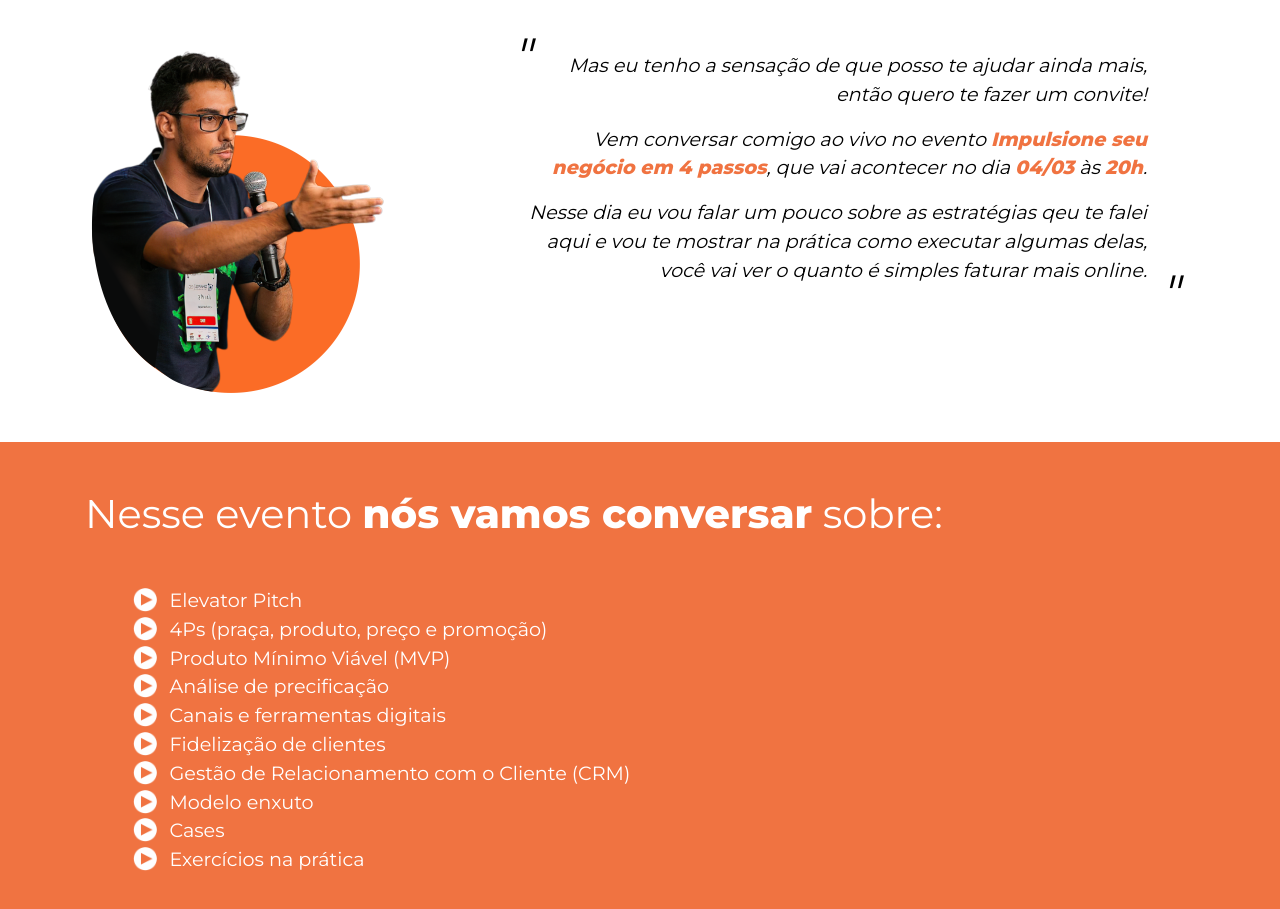
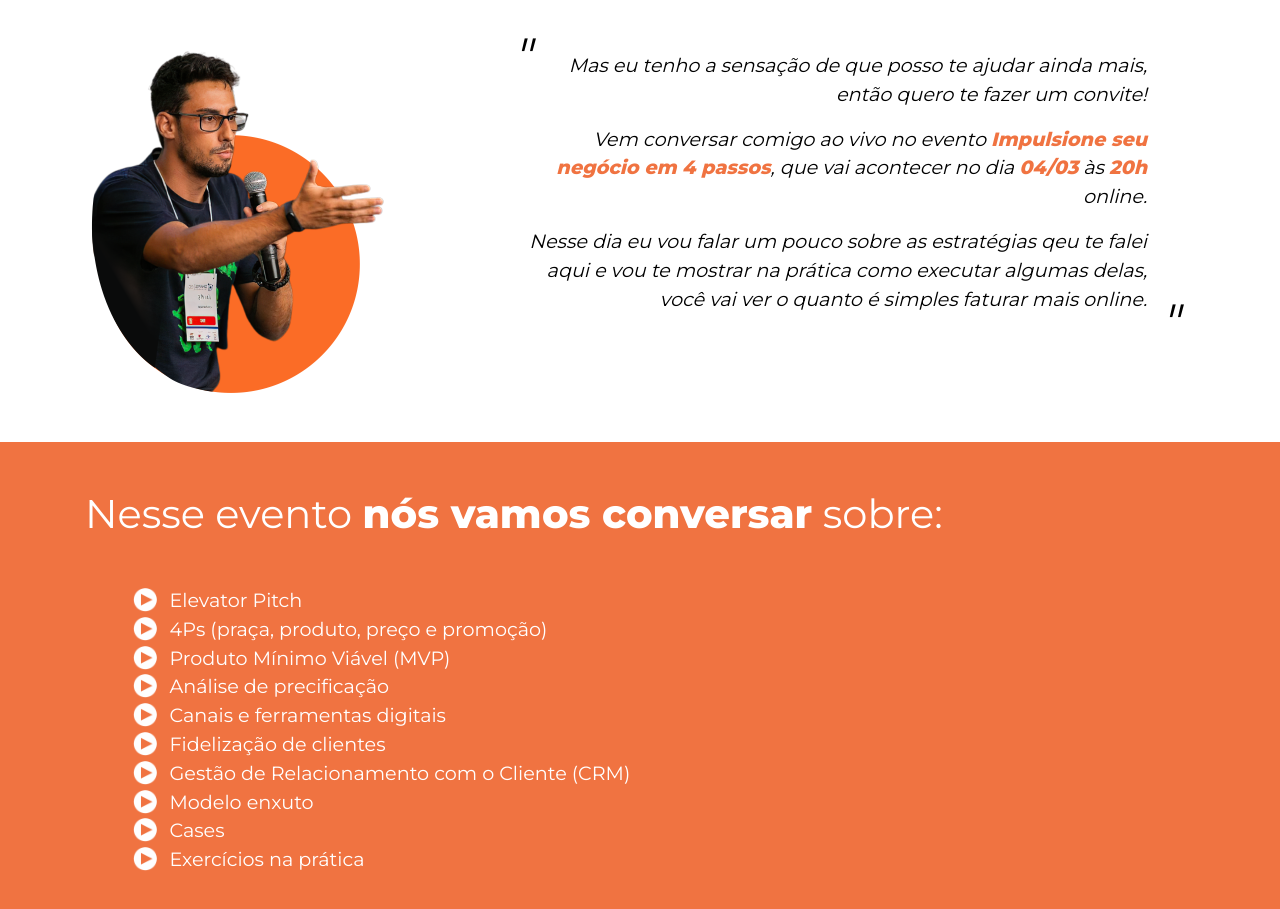
Before and after one commit to labtrackensino/marketing-land, a Vue app: page / in a window 1280 px wide. Shown: the part 2520-3429 px from the top of the page. Built offline with nearby package versions, Linux system fonts and the light colour scheme.

Commit message:
ajustes do online

```diff
--- a/src/App.vue
+++ b/src/App.vue
@@ -118,7 +118,7 @@
         <b-col>
           <div class="citacao">
             <p>Mas eu tenho a sensação de que posso te ajudar ainda mais, então quero te fazer um convite!</p>
-            <p>Vem conversar comigo ao vivo no evento <b class="text-danger">Impulsione seu negócio em 4 passos</b>, que vai acontecer no dia <b class="text-danger">04/03</b> às <b class="text-danger">20h</b>.</p>
+            <p>Vem conversar comigo ao vivo no evento <b class="text-danger">Impulsione seu negócio em 4 passos</b>, que vai acontecer no dia <b class="text-danger">04/03</b> às <b class="text-danger">20h</b> online.</p>
             <p>Nesse dia eu vou falar um pouco sobre as estratégias qeu te falei aqui e vou te mostrar na prática como executar algumas delas, você vai ver o quanto é simples faturar mais online.</p>
           </div>
         </b-col>
```
